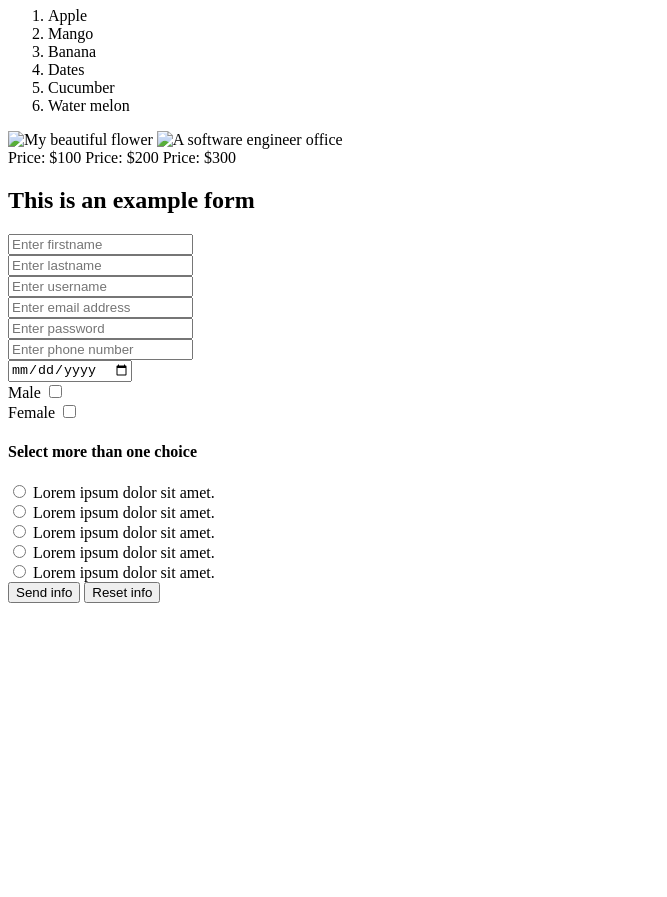
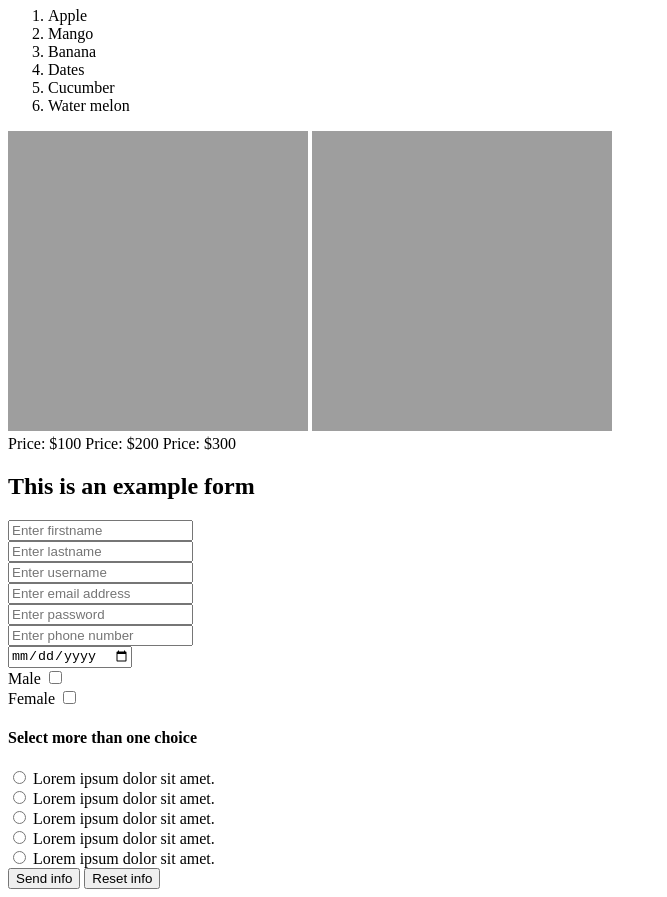
Before and after one commit to Cohort-4/cohort-4.1-html-basics, a plain HTML site: page index.html in a window 1280 px wide. Shown: the part 880-1777 px from the top of the page, without its empty margins (0-667 px from the left). Before the commit the page ends 1491 px from the top, so only its background shows below. Drawn offline with Linux system fonts and the light colour scheme; the site is published under a folder, as on GitHub Pages, so addresses that start at the root find nothing.

Commit message:
correct image path

```diff
--- a/index.html
+++ b/index.html
@@ -87,8 +87,8 @@
 
     <!-- img element -->
     <div>
-      <img src="/image/flower-one.jpeg" alt="My beautiful flower" />
-      <img src="/image/tech.jpeg" alt="A software engineer office" />
+      <img src="./image/flower-one.jpeg" alt="My beautiful flower" />
+      <img src="./image/tech.jpeg" alt="A software engineer office" />
     </div>
     <!-- img element -->
     <!-- span tag -->
```
